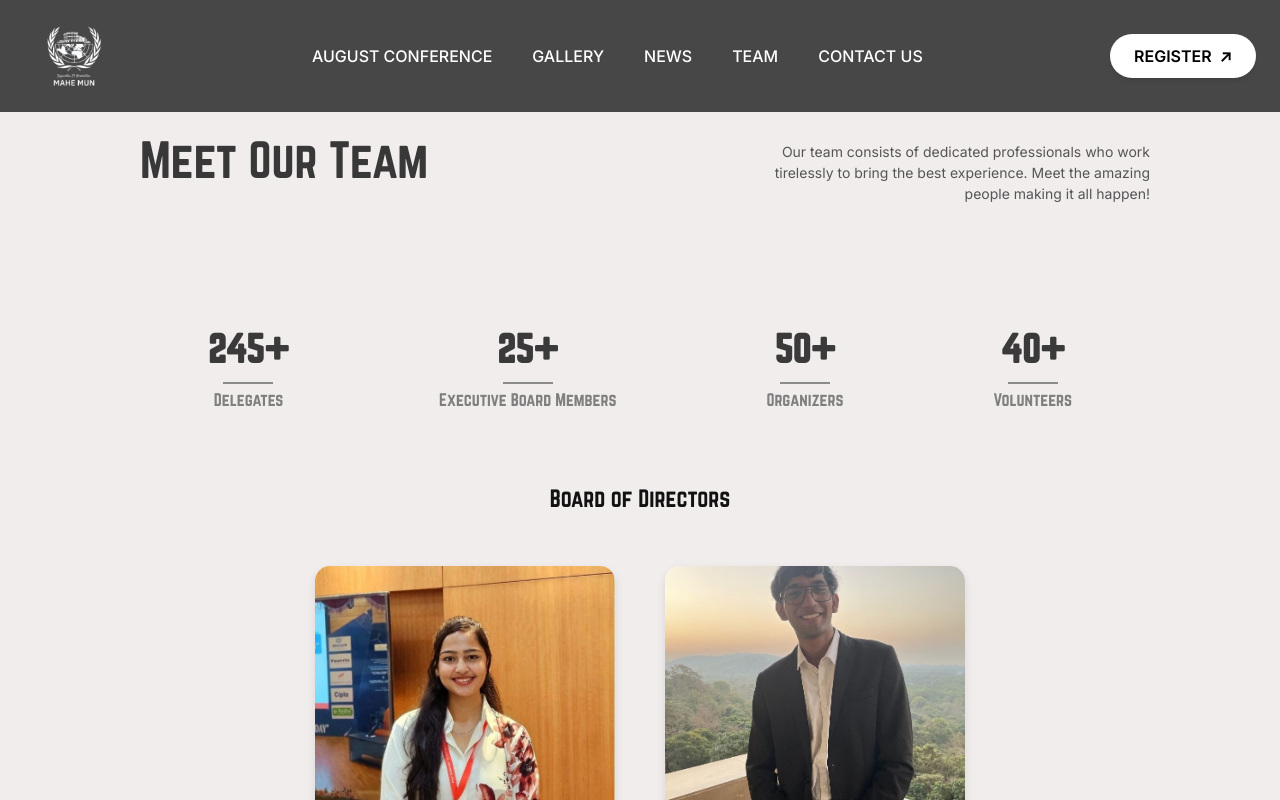
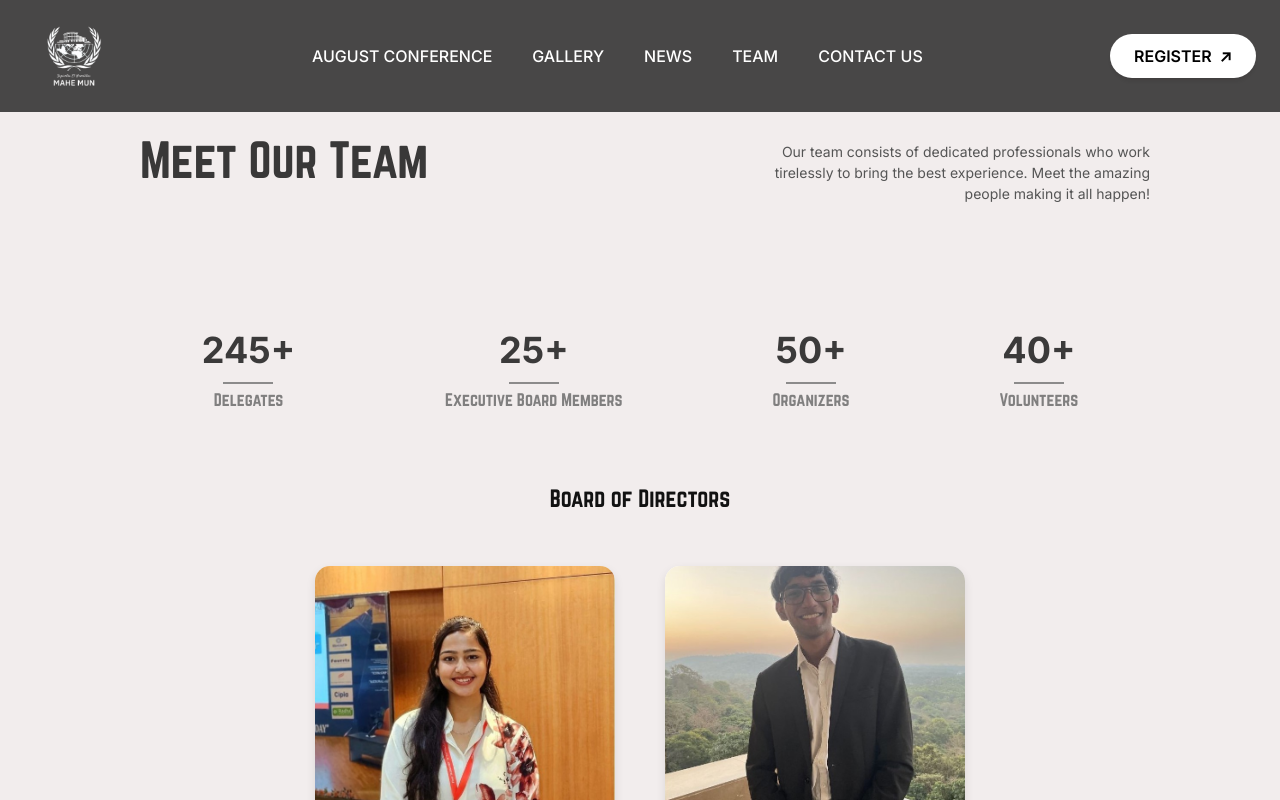
Before and after one commit to Mohak-Singhal/Mahe-Mun-2025-Website, a React (Vite) app: page /team in a window 1280 px wide. Shown: the top 800 px of the page. Built offline with nearby package versions, Linux system fonts and the light colour scheme.

Commit message:
Update team.jsx

```diff
--- a/src/pages/team.jsx
+++ b/src/pages/team.jsx
@@ -79,7 +79,7 @@ const Team = () => {
         <div className="stats-container font-['Norwester']">
           {stats.map((stat, index) => (
             <div className="stat" key={index}>
-              <h2>{counts[index]}+</h2>
+              <h2 className="font-['Inter']">{counts[index]}+</h2>
               <div className="underline"></div>
               <p>{stat.label}</p>
             </div>
```
